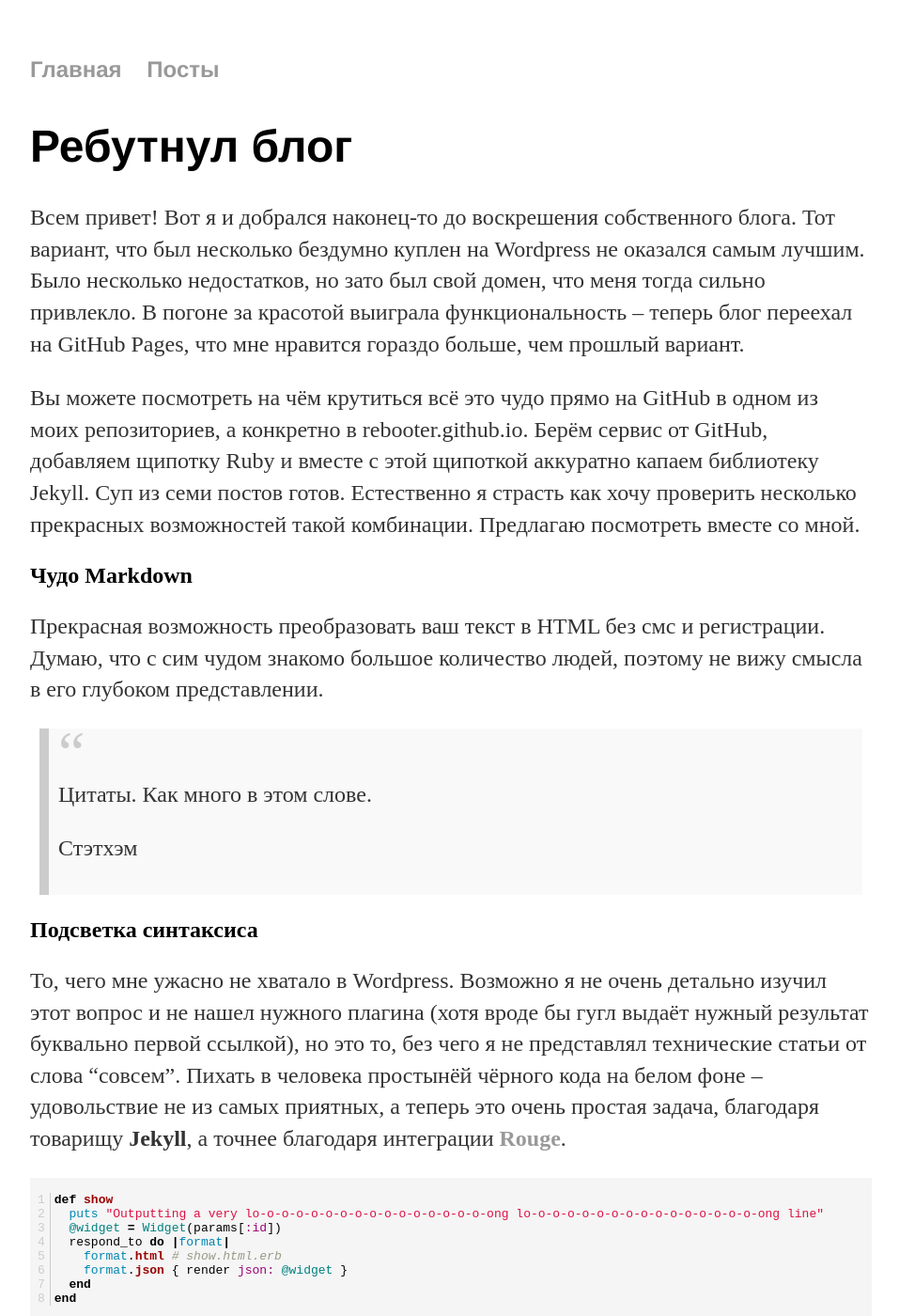
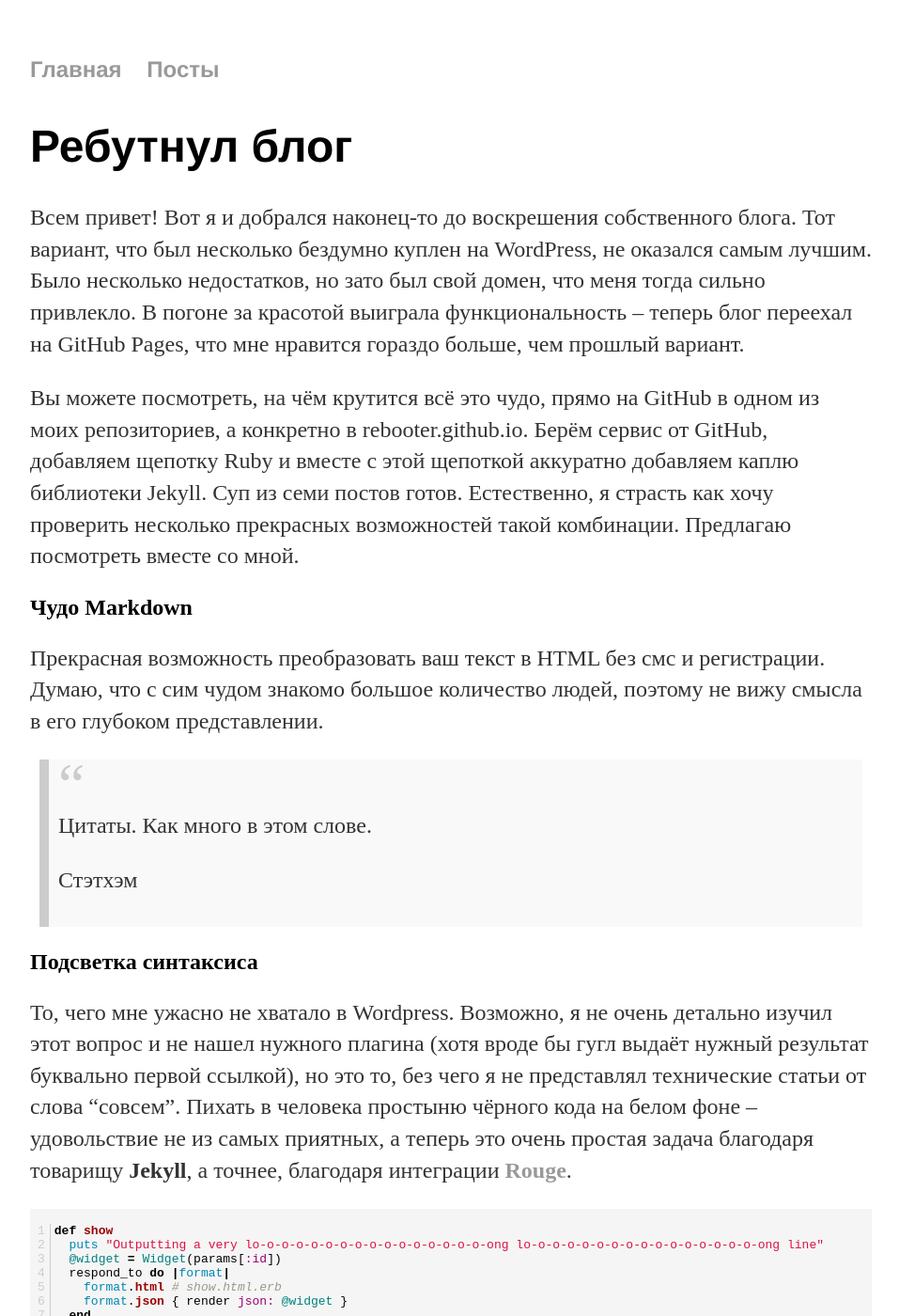
Before and after one commit to RebOOter/rebooter.github.io, a Jekyll site: the page built from _posts/2018-08-11-rebooted-blog.md, in a window 1280 px wide and 1400 px high. Shown: the whole window at 94% size, without its empty margins (160-1117 px from the left). Built offline with Jekyll 4.4.1, drawn with Linux system fonts in a browser that asks for light colours; some of the changed text lies outside the part shown.

Commit message:
Minor orthography corrections

```diff
--- a/_posts/2018-08-11-rebooted-blog.md
+++ b/_posts/2018-08-11-rebooted-blog.md
@@ -5,13 +5,13 @@ date: 2018-08-11
 ---
 
 Всем привет! Вот я и добрался наконец-то до воскрешения собственного блога. Тот вариант, что был несколько бездумно
-куплен на Wordpress не оказался самым лучшим. Было несколько недостатков, но зато был свой домен, что меня тогда сильно
+куплен на WordPress, не оказался самым лучшим. Было несколько недостатков, но зато был свой домен, что меня тогда сильно
 привлекло. В погоне за красотой выиграла функциональность -- теперь блог переехал на GitHub Pages, что мне нравится гораздо
 больше, чем прошлый вариант.
 
-Вы можете посмотреть на чём крутиться всё это чудо прямо на GitHub в одном из моих репозиториев, а конкретно в
-rebooter.github.io. Берём сервис от GitHub, добавляем щипотку Ruby и вместе с этой щипоткой аккуратно капаем библиотеку
-Jekyll. Суп из семи постов готов. Естественно я страсть как хочу проверить несколько прекрасных возможностей такой комбинации.
+Вы можете посмотреть, на чём крутится всё это чудо, прямо на GitHub в одном из моих репозиториев, а конкретно в
+rebooter.github.io. Берём сервис от GitHub, добавляем щепотку Ruby и вместе с этой щепоткой аккуратно добавляем каплю библиотеки
+Jekyll. Суп из семи постов готов. Естественно, я страсть как хочу проверить несколько прекрасных возможностей такой комбинации.
 Предлагаю посмотреть вместе со мной.
 
 Чудо Markdown
@@ -27,10 +27,10 @@ Jekyll. Суп из семи постов готов. Естественно я
 Подсветка синтаксиса
 ---------------------
 
-То, чего мне ужасно не хватало в Wordpress. Возможно я не очень детально изучил этот вопрос и не нашел нужного плагина
+То, чего мне ужасно не хватало в Wordpress. Возможно, я не очень детально изучил этот вопрос и не нашел нужного плагина
 (хотя вроде бы гугл выдаёт нужный результат буквально первой ссылкой), но это то, без чего я не представлял технические
-статьи от слова "совсем". Пихать в человека простынёй чёрного кода на белом фоне -- удовольствие не из самых приятных, а
-теперь это очень простая задача, благодаря товарищу **Jekyll**, а точнее благодаря интеграции **[Rouge](http://rouge.jneen.net/)**.
+статьи от слова "совсем". Пихать в человека простыню чёрного кода на белом фоне -- удовольствие не из самых приятных, а
+теперь это очень простая задача благодаря товарищу **Jekyll**, а точнее, благодаря интеграции **[Rouge](http://rouge.jneen.net/)**.
 
 {% highlight ruby linenos %}
 def show
```
Also changed, not shown: other parts of _posts/2018-08-11-rebooted-blog.md (+3 -3 lines).
